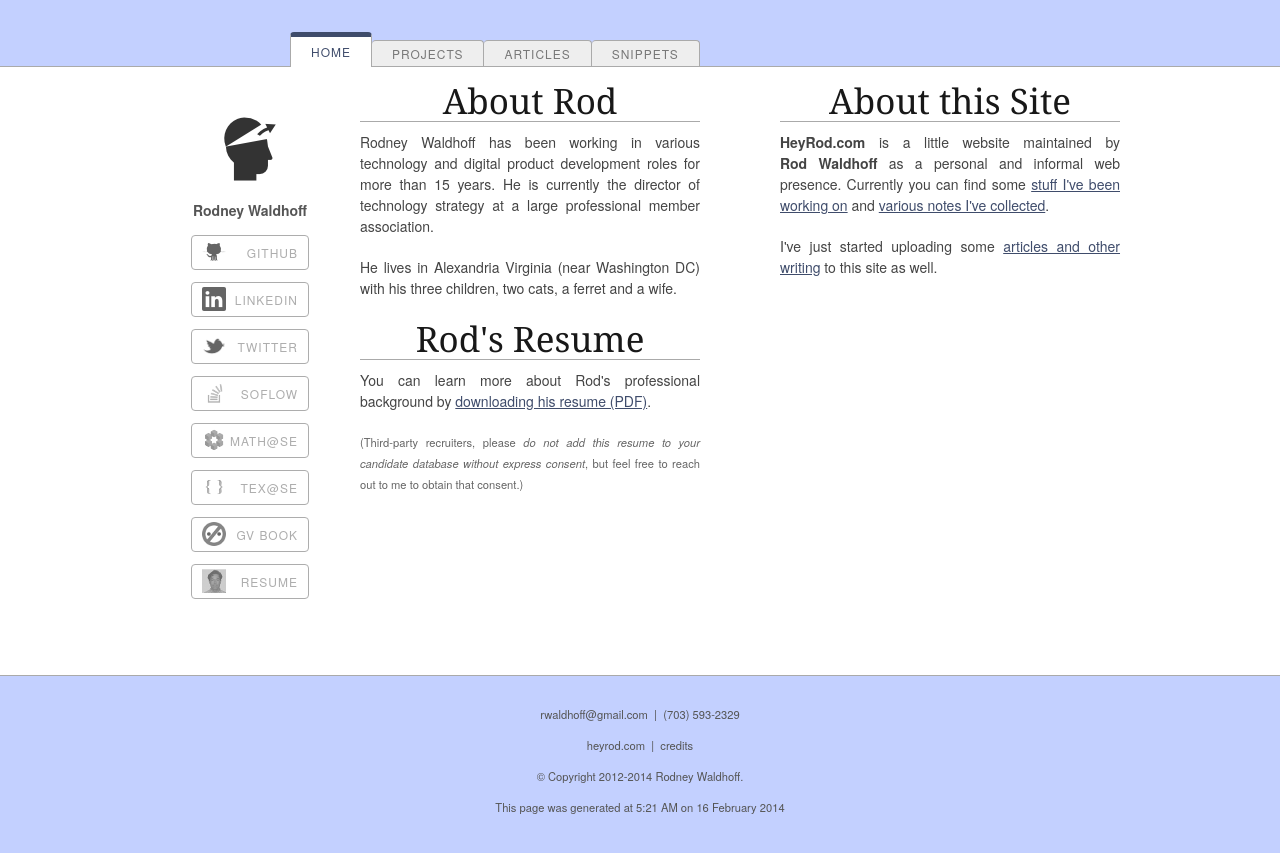
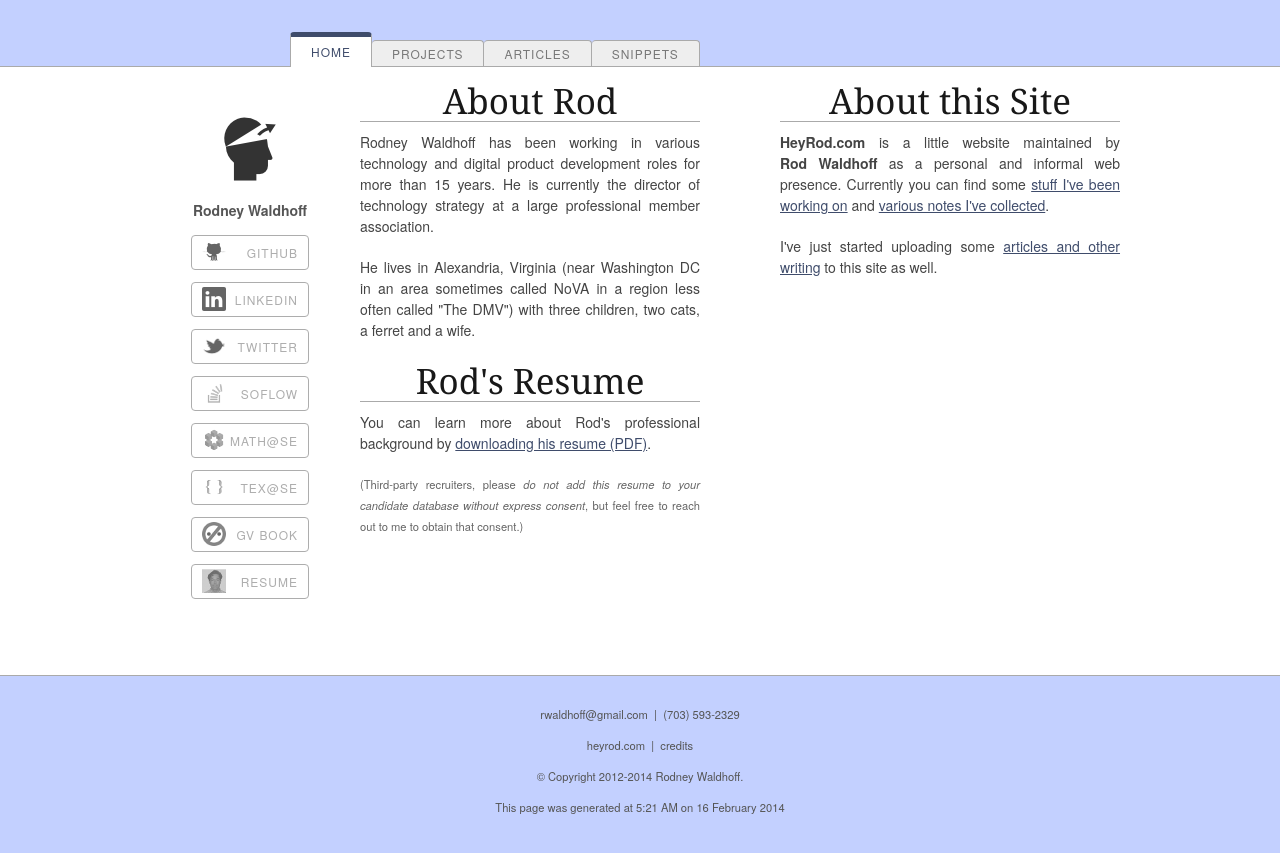
Before and after one commit to rodw/rodw.github.com, a Jekyll site: the page built from index.html, in a window 1280 px wide. Shown: the top 853 px of the page. Built offline with Jekyll 4.4.1, drawn with Linux system fonts in a browser that asks for light colours; Markdown is read by kramdown in place of the engine named in the settings.

Commit message:
add snippet link to bottom of snippet pages; tweak copy on homepage

```diff
--- a/_layouts/layout.html
+++ b/_layouts/layout.html
@@ -120,9 +120,15 @@
 
       <div class="thirteen columns bulleted">
         {{ content }}
+        {% case page.class %}
+          {% when 'snippet' %}
+            <div style="text-align:right; color: rgb(119, 119, 119); font-size: 12px;"><a href="/snippet">Snippets</a> are tiny notes I've collected for easy reference.</div>
+          {% else %}
+        {% endcase %}
       </div>
 
     </div>
+
   </div>
 
   {%comment%}<!-- === FOOTER ==== -->{%endcomment%}
--- a/index.html
+++ b/index.html
@@ -11,7 +11,7 @@ tweaks:
     <hr class="half-bottom remove-top"/>
     <div class="align-both">
       <p>Rodney Waldhoff has been working in various technology and digital product development roles for more than 15 years. He is currently the director of technology strategy at a large professional member association.</p>
-      <p>He lives in Alexandria Virginia (near Washington DC) with his three children, two cats, a ferret and a wife.</p>
+      <p>He lives in Alexandria, Virginia (near Washington DC in an area sometimes called NoVA in a region less often called "The DMV") with three children, two cats, a ferret and a wife.</p>
     </div>
     <h2 class="mtop align-center remove-bottom">Rod's Resume</h2>
     <hr class="half-bottom remove-top"/>
```
